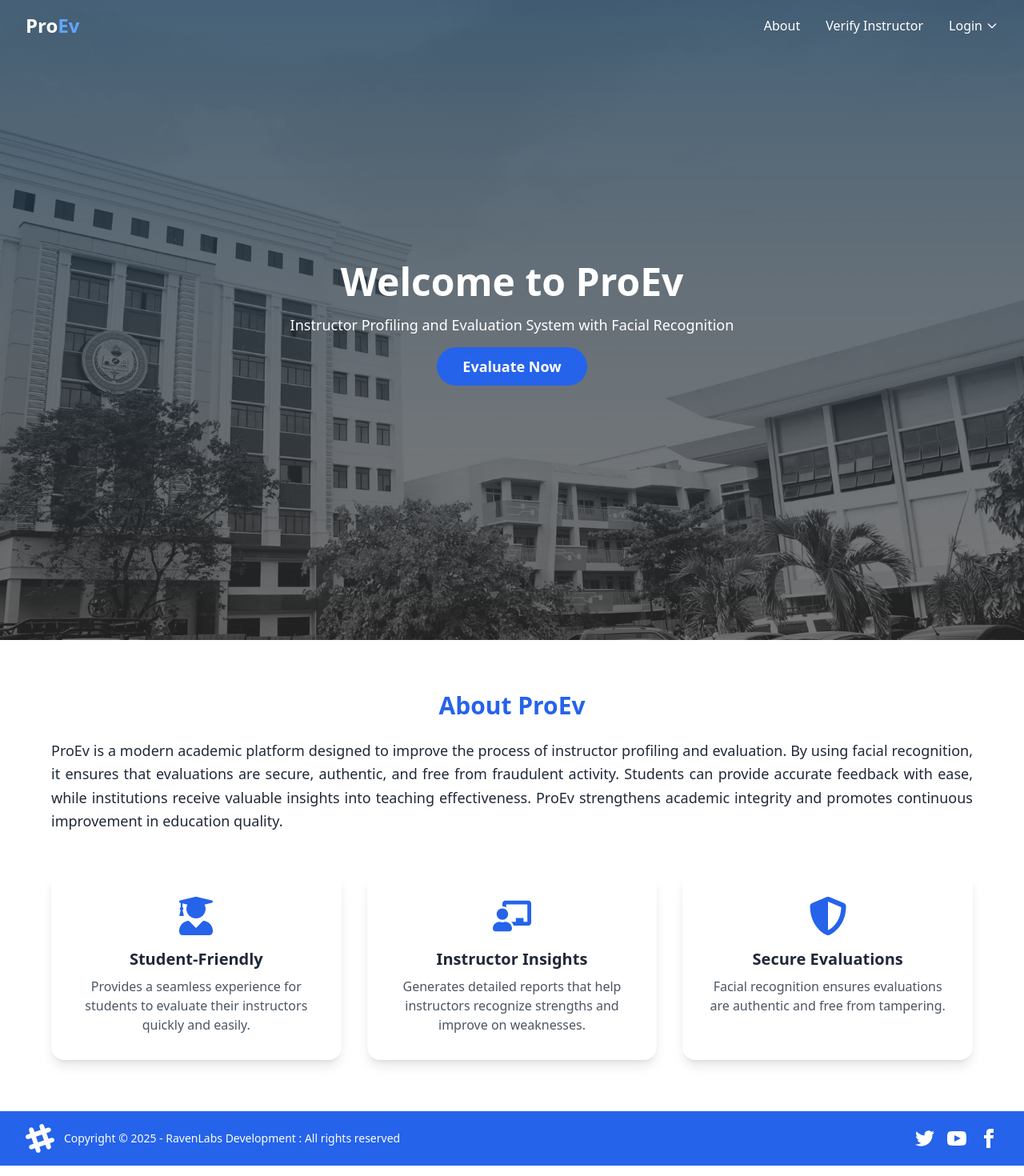
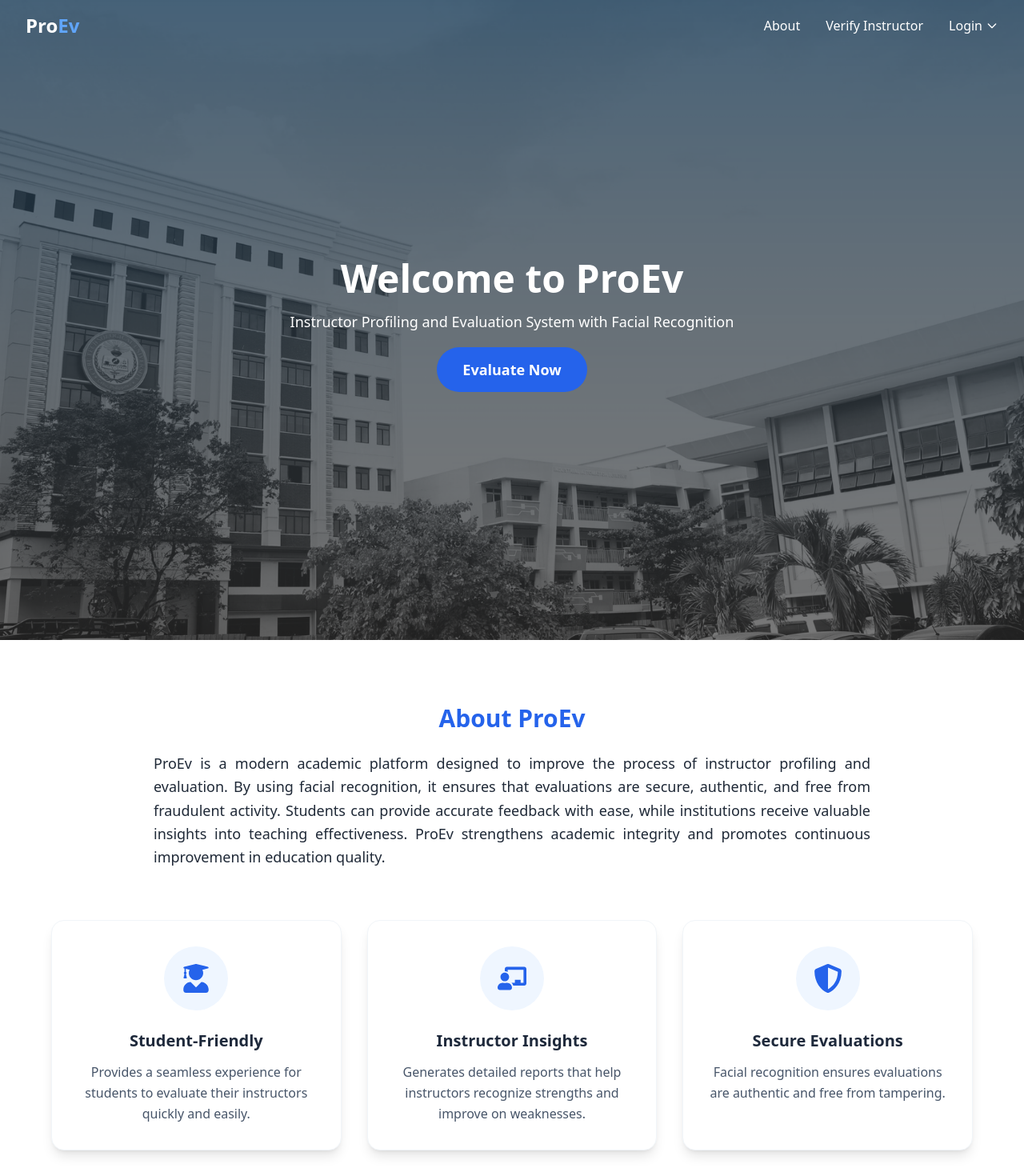
Before and after one commit to rexshimura/Instructor_Evaluation_System_with_Facial_Recognition, a React (Create React App) app in the folder frontend/: page / in a window 1280 px wide. Shown: the top 1470 px of the page at 80% size. Built offline with nearby package versions, Linux system fonts and the light colour scheme; no server answers; what aws-amplify, chartjs-plugin-datalabels would draw is missing.

Commit message:
Applied Animations to Landing & Auth Pages

```diff
--- a/frontend/src/pages/00-auth/AdminLogin.js
+++ b/frontend/src/pages/00-auth/AdminLogin.js
@@ -35,13 +35,13 @@ export default function AdminLogin() {
 
   return (
     <>
-      <div className="min-h-screen grid grid-cols-1 md:grid-cols-2">
-        {/* Left Column: Image with Text Overlay */}
+      <div className="min-h-screen grid grid-cols-1 md:grid-cols-2 overflow-hidden">
+        {/* Left Column: Image (Fade In) */}
         <div
-          className="hidden md:block bg-cover bg-center relative"
+          className="hidden md:block bg-cover bg-center relative animate-fade-in"
           style={{ backgroundImage: "url('/png/banner/banner-03.png')" }}
         >
-          <div className="absolute bottom-0 left-0 w-full p-4 bg-black/50 text-white text-xs">
+          <div className="absolute bottom-0 left-0 w-full p-4 bg-black/50 text-white text-xs backdrop-blur-sm">
             <p>Image by Cebu Technological University - Main</p>
             <p>Made By RavenLabs Development Group, all rights reserved</p>
           </div>
@@ -51,21 +51,24 @@ export default function AdminLogin() {
         <div className="bg-white flex flex-col justify-center items-center p-8 relative">
           <button
             onClick={() => navigate('/')}
-            className="absolute top-8 right-8 flex items-center space-x-2 text-gray-600 hover:text-blue-600 transition"
+            className="absolute top-8 right-8 flex items-center space-x-2 text-gray-600 hover:text-blue-600 transition animate-slide-up delay-500"
           >
             <FaArrowLeft />
             <span>Return</span>
           </button>
 
           <div className="w-full max-w-sm">
+            <div className="animate-slide-up delay-100">
                 <h1 className="text-3xl font-bold mb-2">
                 Pro<span className="text-blue-400">Ev</span>
                 </h1>
                 <h2 className="text-2xl font-semibold mb-6 text-gray-800">
                 Admin Login
                 </h2>
+            </div>
+
             <form onSubmit={handleLogin}>
-              <div className="space-y-4">
+              <div className="space-y-4 animate-slide-up delay-200">
                 <InputText
                   label="Username"
                   value={username}
@@ -81,15 +84,15 @@ export default function AdminLogin() {
                 />
               </div>
 
-              <div className="mt-6 flex items-center gap-3">
+              <div className="mt-6 flex items-center gap-3 animate-slide-up delay-300">
                  <button
                     type="submit"
-                    className="flex-grow bg-blue-600 text-white py-2 rounded-lg hover:bg-blue-700 transition"
+                    className="flex-grow bg-blue-600 text-white py-2 rounded-lg hover:bg-blue-700 transition shadow-md hover:shadow-lg hover:-translate-y-0.5 transform duration-200"
                     disabled={isLoading}
                   >
                     Login
                   </button>
-                  {/* Moderator Login Icon Only */}
+
                   <div className="relative group">
                     <Link
                       to="/modr-login"
@@ -104,7 +107,7 @@ export default function AdminLogin() {
               </div>
 
               {message && (
-                <p className="mt-4 text-center text-red-500">{message}</p>
+                <p className="mt-4 text-center text-red-500 animate-slide-up">{message}</p>
               )}
             </form>
           </div>
--- a/frontend/src/pages/Landing.js
+++ b/frontend/src/pages/Landing.js
@@ -1,10 +1,50 @@
-// LandingPage.js
-
 import React, { useState, useRef, useEffect } from "react";
 import { Link } from "react-router-dom";
 import { FaUserGraduate, FaChalkboardTeacher, FaShieldAlt } from "react-icons/fa";
 import ScrollToTopButton from "../components/module_feedback/ScrollToTopButton";
 import GeneralFooter from "../components/module_layout/GeneralFooter";
+
+/**
+ * Helper Component: Triggers animation only when element enters the viewport.
+ */
+const FadeInWhenVisible = ({ children, delay = "" }) => {
+  const [isVisible, setIsVisible] = useState(false);
+  const domRef = useRef();
+
+  useEffect(() => {
+    const observer = new IntersectionObserver((entries) => {
+      entries.forEach((entry) => {
+        if (entry.isIntersecting) {
+          setIsVisible(true);
+          // Stop observing once visible so it doesn't reset
+          observer.unobserve(entry.target);
+        }
+      });
+    });
+
+    const currentElement = domRef.current;
+    if (currentElement) {
+      observer.observe(currentElement);
+    }
+
+    return () => {
+      if (currentElement) observer.unobserve(currentElement);
+    };
+  }, []);
+
+  return (
+    <div
+      ref={domRef}
+      className={`transition-all duration-1000 ease-out transform ${
+        isVisible
+          ? "opacity-100 translate-y-0"
+          : "opacity-0 translate-y-12"
+      } ${delay}`}
+    >
+      {children}
+    </div>
+  );
+};
 
 export default function LandingPage() {
   const [isDropdownOpen, setIsDropdownOpen] = useState(false);
@@ -23,8 +63,8 @@ export default function LandingPage() {
 
   return (
     <div className="min-h-screen flex flex-col">
-      {/* Navbar */}
-      <nav className="absolute top-0 left-0 w-full flex justify-between items-center px-8 py-4 bg-transparent text-white z-20">
+      {/* Navbar (Fade In Down) */}
+      <nav className="absolute top-0 left-0 w-full flex justify-between items-center px-8 py-4 bg-transparent text-white z-20 animate-fade-in">
         <h1 className="text-2xl font-bold">
           Pro<span className="text-blue-400">Ev</span>
         </h1>
@@ -54,7 +94,7 @@ export default function LandingPage() {
               </svg>
             </button>
             {isDropdownOpen && (
-              <div className="absolute right-0 mt-2 w-48 bg-white rounded-lg shadow-lg py-2 z-30 text-gray-700">
+              <div className="absolute right-0 mt-2 w-48 bg-white rounded-lg shadow-lg py-2 z-30 text-gray-700 animate-slide-up" style={{ animationDuration: '0.2s' }}>
                 <Link to="/stud-login" className="block px-4 py-2 hover:bg-blue-50">Student Login</Link>
                 <Link to="/modr-login" className="block px-4 py-2 hover:bg-blue-50">Moderator Login</Link>
                 <Link to="/admn-login" className="block px-4 py-2 hover:bg-blue-50">Admin Login</Link>
@@ -64,31 +104,40 @@ export default function LandingPage() {
         </div>
       </nav>
 
-      {/* Hero Section */}
+      {/* Hero Section (Immediate Animations) */}
       <section
         className="relative flex flex-col items-center justify-center text-center text-white min-h-screen bg-cover bg-center"
         style={{ backgroundImage: "url('/png/bg/landing-bg-01.png')" }}
       >
-        <div className="absolute inset-0 bg-black/50" />
+        {/* Dark Overlay with fade in */}
+        <div className="absolute inset-0 bg-black/50 animate-fade-in" style={{ animationDuration: '2s' }} />
+
         <div className="relative z-10 max-w-3xl px-6">
-          <h2 className="text-5xl font-bold mb-4">Welcome to ProEv</h2>
-          <p className="text-lg mb-6">
+          <h2 className="text-5xl font-bold mb-4 animate-slide-up">
+            Welcome to ProEv
+          </h2>
+          <p className="text-lg mb-8 animate-slide-up delay-200 opacity-0" style={{ animationFillMode: 'forwards' }}>
             Instructor Profiling and Evaluation System with Facial Recognition
           </p>
+          <div className="animate-slide-up delay-400 opacity-0" style={{ animationFillMode: 'forwards' }}>
             <Link
               to="/stud-login"
-            className="bg-blue-600 text-white px-8 py-3 rounded-full text-lg font-semibold hover:bg-blue-700 transition"
+              className="bg-blue-600 text-white px-8 py-4 rounded-full text-lg font-semibold hover:bg-blue-700 hover:shadow-lg hover:-translate-y-1 transition-all duration-300"
             >
               Evaluate Now
             </Link>
           </div>
+        </div>
       </section>
 
-      {/* About + Features Combined */}
-      <section id="about" className="py-16 px-6 bg-white text-gray-800">
+      {/* About + Features Combined (Scroll Triggered Animations) */}
+      <section id="about" className="py-20 px-6 bg-white text-gray-800">
         <div className="max-w-6xl mx-auto text-center">
+
+          {/* About Text */}
+          <FadeInWhenVisible>
             <h2 className="text-3xl font-bold mb-6 text-blue-600">About ProEv</h2>
-          <p className="text-lg leading-relaxed text-justify mb-12">
+            <p className="text-lg leading-relaxed text-justify mb-16 max-w-4xl mx-auto">
                 ProEv is a modern academic platform designed to improve the process
                 of instructor profiling and evaluation. By using facial recognition,
                 it ensures that evaluations are secure, authentic, and free from
@@ -97,33 +146,50 @@ export default function LandingPage() {
                 effectiveness. ProEv strengthens academic integrity and promotes
                 continuous improvement in education quality.
             </p>
+          </FadeInWhenVisible>
 
           {/* Features as cards */}
           <div className="grid md:grid-cols-3 gap-8">
-            <div className="bg-white p-8 rounded-2xl shadow-lg text-center hover:shadow-xl transition">
-              <FaUserGraduate className="text-blue-600 text-5xl mx-auto mb-4" />
-              <h3 className="text-xl font-semibold mb-2">Student-Friendly</h3>
-              <p className="text-gray-600">
+
+            <FadeInWhenVisible delay="delay-100">
+              <div className="bg-white p-8 rounded-2xl shadow-lg text-center hover:shadow-2xl hover:-translate-y-2 transition-all duration-300 border border-slate-100 h-full">
+                <div className="bg-blue-50 w-20 h-20 mx-auto rounded-full flex items-center justify-center mb-6">
+                    <FaUserGraduate className="text-blue-600 text-4xl" />
+                </div>
+                <h3 className="text-xl font-bold mb-3 text-slate-800">Student-Friendly</h3>
+                <p className="text-slate-600 leading-relaxed">
                   Provides a seamless experience for students to evaluate their
                   instructors quickly and easily.
                 </p>
               </div>
-            <div className="bg-white p-8 rounded-2xl shadow-lg text-center hover:shadow-xl transition">
-              <FaChalkboardTeacher className="text-blue-600 text-5xl mx-auto mb-4" />
-              <h3 className="text-xl font-semibold mb-2">Instructor Insights</h3>
-              <p className="text-gray-600">
+            </FadeInWhenVisible>
+
+            <FadeInWhenVisible delay="delay-200">
+              <div className="bg-white p-8 rounded-2xl shadow-lg text-center hover:shadow-2xl hover:-translate-y-2 transition-all duration-300 border border-slate-100 h-full">
+                <div className="bg-blue-50 w-20 h-20 mx-auto rounded-full flex items-center justify-center mb-6">
+                    <FaChalkboardTeacher className="text-blue-600 text-4xl" />
+                </div>
+                <h3 className="text-xl font-bold mb-3 text-slate-800">Instructor Insights</h3>
+                <p className="text-slate-600 leading-relaxed">
                   Generates detailed reports that help instructors recognize
                   strengths and improve on weaknesses.
                 </p>
               </div>
-            <div className="bg-white p-8 rounded-2xl shadow-lg text-center hover:shadow-xl transition">
-              <FaShieldAlt className="text-blue-600 text-5xl mx-auto mb-4" />
-              <h3 className="text-xl font-semibold mb-2">Secure Evaluations</h3>
-              <p className="text-gray-600">
+            </FadeInWhenVisible>
+
+            <FadeInWhenVisible delay="delay-300">
+              <div className="bg-white p-8 rounded-2xl shadow-lg text-center hover:shadow-2xl hover:-translate-y-2 transition-all duration-300 border border-slate-100 h-full">
+                <div className="bg-blue-50 w-20 h-20 mx-auto rounded-full flex items-center justify-center mb-6">
+                    <FaShieldAlt className="text-blue-600 text-4xl" />
+                </div>
+                <h3 className="text-xl font-bold mb-3 text-slate-800">Secure Evaluations</h3>
+                <p className="text-slate-600 leading-relaxed">
                   Facial recognition ensures evaluations are authentic and free
                   from tampering.
                 </p>
               </div>
+            </FadeInWhenVisible>
+
           </div>
         </div>
       </section>
```
Also changed, not shown: frontend/src/pages/00-auth/ModeratorLogin.js (+16 -17 lines), frontend/src/pages/00-auth/StudentLogin.js (+93 -30 lines). Lines whose indentation alone changed are shown as unchanged.
